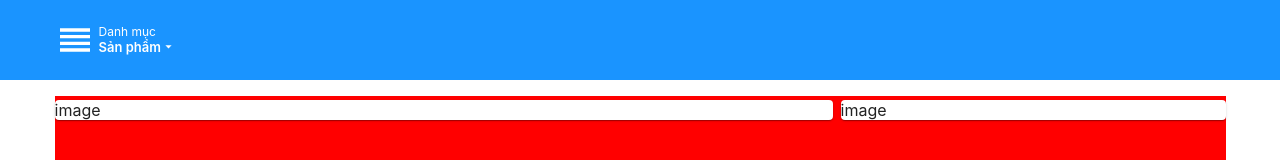
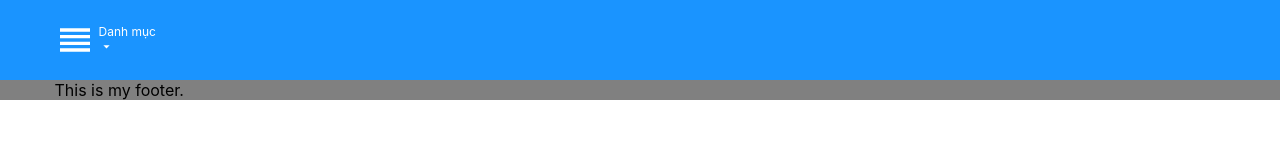
Before and after one commit to khailegend/fe-spchinhhang, a Next.js app: page / in a window 1280 px wide. Shown: the top 160 px of the page. Built offline with nearby package versions, Linux system fonts and the light colour scheme.

Commit message:
Change demo code

```diff
--- a/src/layouts/Header/Catalog.tsx
+++ b/src/layouts/Header/Catalog.tsx
@@ -39,7 +39,7 @@ export default function Catalog() {
         <CatalogTitle>
           <SmallTitle>Danh mục </SmallTitle>
           <BigTitle>
-            <span>Sản phẩm</span>
+            {/* <span>Sản phẩm</span> */}
             <IconDropDown />
           </BigTitle>
         </CatalogTitle>
@@ -47,3 +47,5 @@ export default function Catalog() {
     </CatalogWrapped>
   );
 }
+
+// I have just change this code
--- a/src/layouts/index.tsx
+++ b/src/layouts/index.tsx
@@ -1,6 +1,6 @@
-import styled from "styled-components";
-import Footer from "./Footer";
-import Header from "./Header";
+import styled from 'styled-components';
+import Footer from './Footer';
+import Header from './Header';
 const StyledContent = styled.div`
   padding: 20px 54.5px;
 `;
@@ -10,7 +10,9 @@ export default function AppLayout({ children }) {
     <>
       <Header />
 
-      <StyledContent>{children}</StyledContent>
+      {/* <StyledContent>{children}</StyledContent> */}
+
+      {/* I changed this code */}
 
       <Footer />
     </>
```
